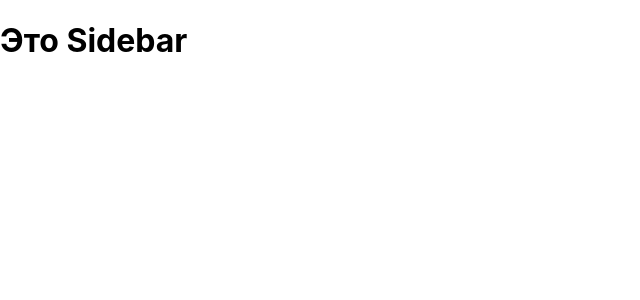
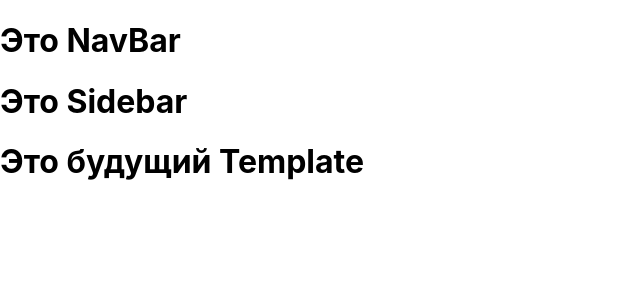
Before and after one commit to anatolik2509/ReactPractice, a React (Create React App) app in the folder react-notion/: page / in a window 1280 px wide. Shown: the top 300 px of the page, without its empty margins (0-640 px from the left). Built offline with nearby package versions, Linux system fonts and the light colour scheme.

Commit message:
add some components

```diff
--- a/react-notion/src/App.js
+++ b/react-notion/src/App.js
@@ -1,10 +1,16 @@
 import './App.css';
+import NavBar from './components/NavBar';
 
 import SideBar from './components/SideBar';
+import Template from './components/Template';
 
 function App() {
   return (
-    <SideBar />
+    <>
+      <NavBar />
+      <SideBar />
+      <Template />
+    </>
   );
 }
 
--- /dev/null
+++ b/react-notion/src/components/NavBar/index.js
@@ -0,0 +1,10 @@
+import React from 'react';
+
+const NavBar = () => {
+
+    return (
+        <h1>Это NavBar</h1>
+    )
+};
+
+export default NavBar;
--- /dev/null
+++ b/react-notion/src/components/Template/index.js
@@ -0,0 +1,9 @@
+import React from 'react';
+
+const Template = () => {
+    return (
+        <h1>Это будущий Template</h1>
+    )
+}
+
+export default Template;
```
